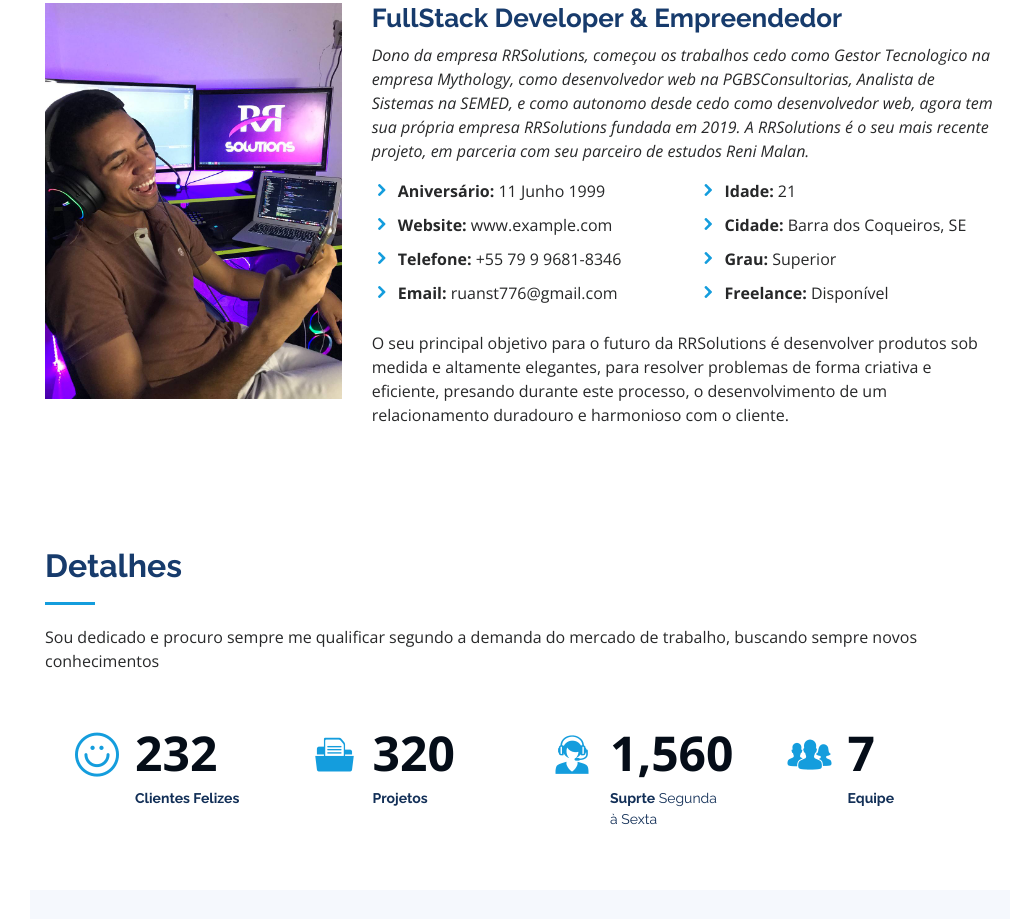
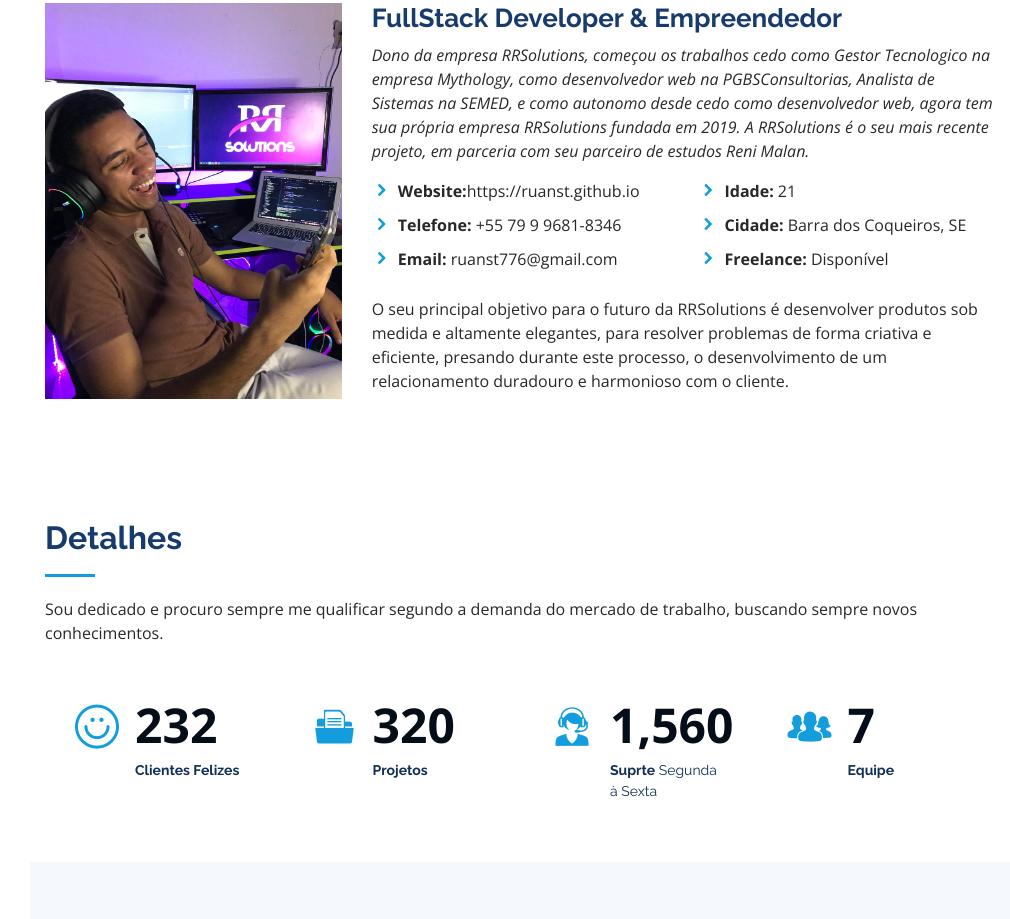
Before and after one commit to RuanST/RuanST.github.io, a plain HTML site: page index.html in a window 1280 px wide. Shown: the part 1013-1932 px from the top of the page, without its empty margins (270-1280 px from the left). Drawn offline with nearby package versions, Linux system fonts and the light colour scheme.

Commit message:
Correcoes

```diff
--- a/index.html
+++ b/index.html
@@ -100,8 +100,7 @@
                         <div class="row">
                             <div class="col-lg-6">
                                 <ul>
-                                    <li><i class="icofont-rounded-right"></i> <strong>Aniversário:</strong> 11 Junho 1999</li>
-                                    <li><i class="icofont-rounded-right"></i> <strong>Website:</strong> www.example.com</li>
+                                    <li><i class="icofont-rounded-right"></i> <strong>Website:</strong>https://ruanst.github.io</li>
                                     <li><i class="icofont-rounded-right"></i> <strong>Telefone:</strong> +55 79 9 9681-8346</li>
                                     <li><i class="icofont-rounded-right"></i> <strong>Email:</strong> ruanst776@gmail.com</li>
                                 </ul>
@@ -110,7 +109,6 @@
                                 <ul>
                                     <li><i class="icofont-rounded-right"></i> <strong>Idade:</strong> 21</li>
                                     <li><i class="icofont-rounded-right"></i> <strong>Cidade:</strong> Barra dos Coqueiros, SE</li>
-                                    <li><i class="icofont-rounded-right"></i> <strong>Grau:</strong> Superior</li>
                                     <li><i class="icofont-rounded-right"></i> <strong>Freelance:</strong> Disponível</li>
                                 </ul>
                             </div>
@@ -131,7 +129,7 @@
 
                 <div class="section-title">
                     <h2>Detalhes</h2>
-                    <p>Sou dedicado e procuro sempre me qualificar segundo a demanda do mercado de trabalho, buscando sempre novos conhecimentos</p>
+                    <p>Sou dedicado e procuro sempre me qualificar segundo a demanda do mercado de trabalho, buscando sempre novos conhecimentos.</p>
                 </div>
 
                 <div class="row no-gutters">
```
